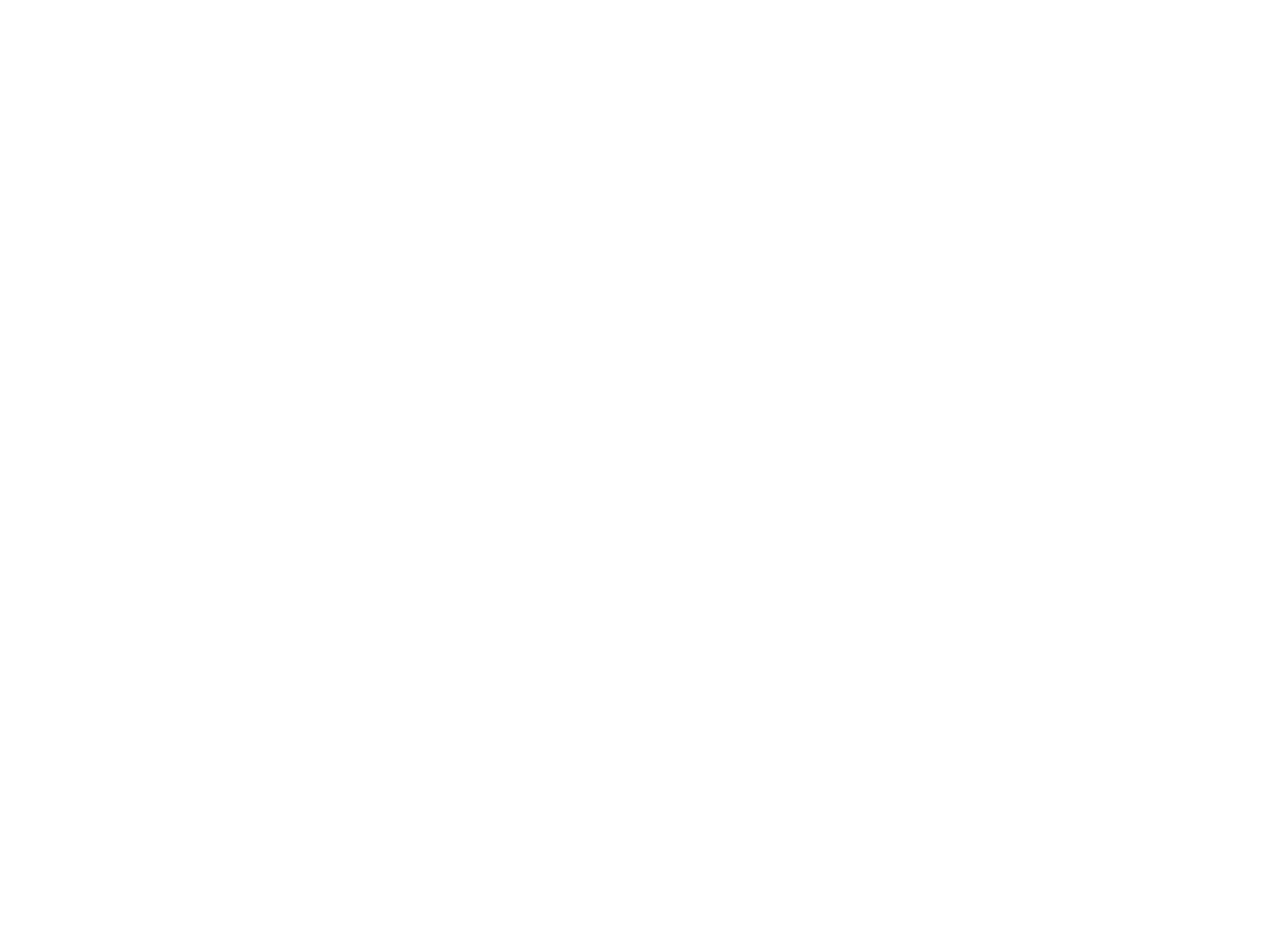
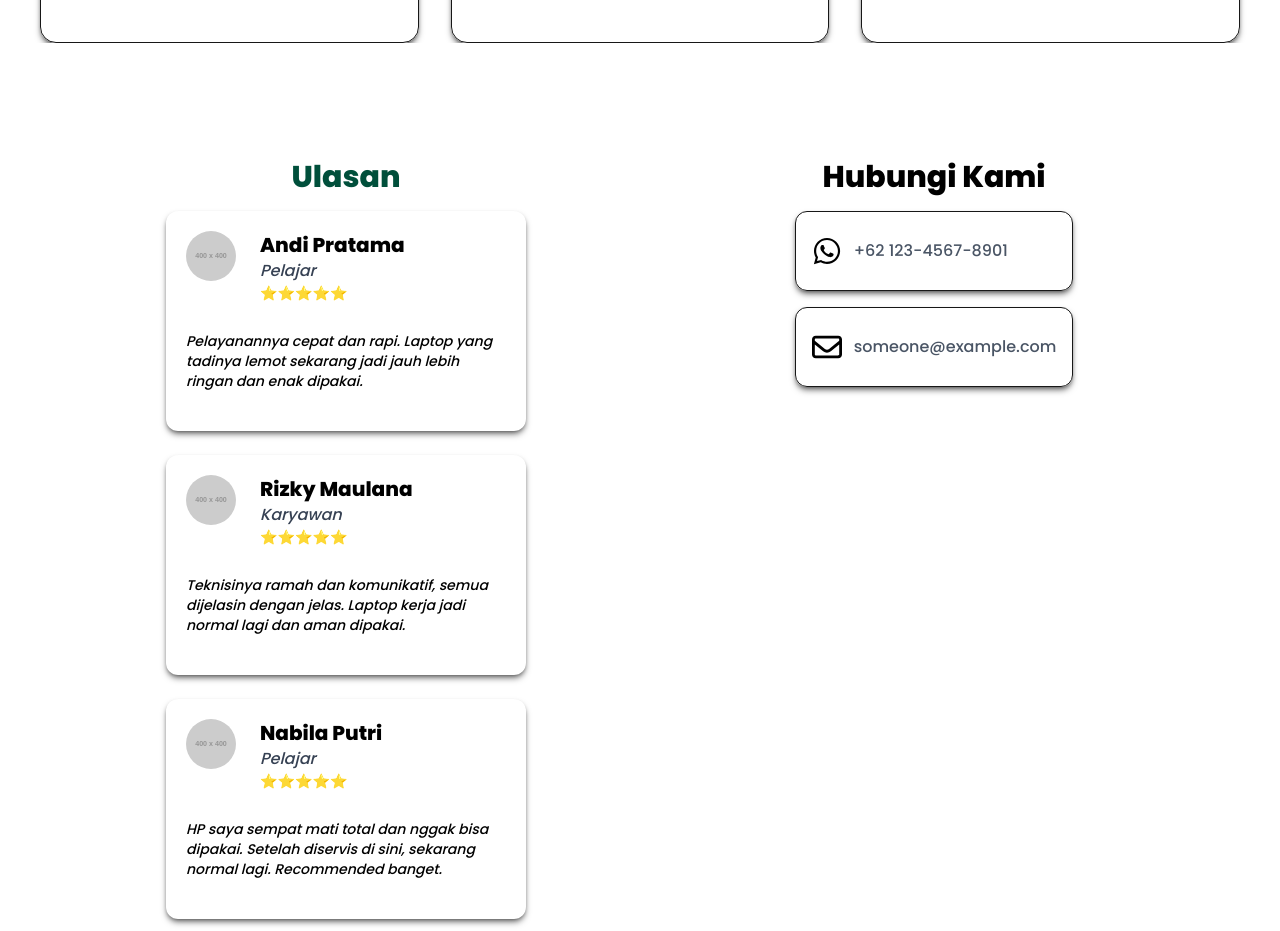
Before and after one commit to FareltXyz/digitalservicelab, a Next.js app: page / in a window 1280 px wide. Shown: the part 1840-2771 px from the top of the page. Before the commit the page ends 1718 px from the top, so only its background shows below. Built offline with nearby package versions, Linux system fonts and the light colour scheme.

Commit message:
add ulasan

```diff
--- a/app/page.js
+++ b/app/page.js
@@ -1,7 +1,7 @@
 "use client"
 import Image from "next/image";
 import { Oswald, Poppins } from "next/font/google";
-import { FaHouse, FaRegMessages, FaCircleInfo, FaPhone, FaMessage, FaCheck } from "react-icons/fa6";
+import { FaRegEnvelope, FaWhatsapp, FaHouse, FaRegMessages, FaCircleInfo, FaPhone, FaMessage, FaCheck } from "react-icons/fa6";
 import { Swiper, SwiperSlide } from 'swiper/react';
 
 import 'swiper/css';
@@ -35,6 +35,23 @@
   }
 ]
 
+const ulasan = [
+  {
+    nama: "Andi Pratama",
+    keterangan: "Pelajar",
+    pesan: "Pelayanannya cepat dan rapi. Laptop yang tadinya lemot sekarang jadi jauh lebih ringan dan enak dipakai."
+  },
+  {
+    nama: "Rizky Maulana",
+    keterangan: "Karyawan",
+    pesan: "Teknisinya ramah dan komunikatif, semua dijelasin dengan jelas. Laptop kerja jadi normal lagi dan aman dipakai."
+  },
+  {
+    nama: "Nabila Putri",
+    keterangan: "Pelajar",
+    pesan: "HP saya sempat mati total dan nggak bisa dipakai. Setelah diservis di sini, sekarang normal lagi. Recommended banget."
+  }
+]
 
 export default function Home() {
   return (
@@ -56,9 +73,9 @@
             </div>
           </div>
         </nav>
-        <main className="pt-24 md:pb-24 border-b border-black/40  md:border-b-2 flex h-auto md:min-h-screen w-full bg-white ">
+        <main className="pt-24 md:pb-24 border-b border-black/35  md:border-b-flex h-auto md:min-h-screen w-full bg-white ">
           <div className="grid flex-1 grid-cols-1 xl:grid-cols-2 gap-16">
-            <section className="flex gap-8 flex-col px-10 md:px-24 justify-center">
+            <section className="flex gap-8 flex-col pt-14 px-10 md:px-24 justify-center">
               <h1 className="max-w-3xl text-sky-500 text-4xl md:text-6xl font-extrabold">Digital Service Lab. Solusi Digital Cepat, Tepat, dan Terpercaya.</h1>
               <p className="text-lg md:text-xl text-sky-700">
                  Digital Service Lab adalah penyedia layanan servis laptop
@@ -70,7 +87,7 @@
                 <button className="px-8 py-6 md:px-16 md:py-6 rounded-full bg-linear-to-r from-sky-500 to-teal-500 text-md md:text-xl"> Mulai Pesan Sekarang</button>
               </div>
             </section>
-            <section className="relative flex flex-col items-center justify-center py-16 my-10">
+            <section className="relative flex flex-col items-center justify-center py-16 my-10 ">
               <div className="z-10 mx-auto inset-0 from-emerald-200 to-sky-100 bg-linear-to-t rounded-4xl w-auto max-w-sm md:max-w-xl absolute"></div>
               <div className="space-y-16 relative z-20 px-10">
                 <h1 className="text-2xl max-w-sm max-md:px-1 md:text-3xl md:max-w-lg text-sky-900 font-bold mx-auto text-center"> Perangkat rusak, WiFi lemot? Kami solusinya</h1>
@@ -101,17 +118,17 @@
           </div>
         </main>
         <section id="tentang" className="pt-24 max-md:pb-24 h-auto min-h-screen w-full bg-white px-10">
-            <div className="w-full h-full gap-24 flex flex-col items-center">
+            <div className="w-full h-full gap-24 flex flex-col items-center mt-24">
                 <div className="space-y-7">
                     <h1 className="text-4xl text-cyan-500 font-extrabold text-center">Tentang kami</h1>
                     <h2 className="max-w-7xl text-cyan-600 text-xl text-center"> Kami menangani berbagai jenis kerusakan, mulai dari permasalahan software, penggantian dan upgrade hardware, hingga perbaikan tingkat lanjut. Setiap perangkat yang masuk akan melalui proses pengecekan terlebih dahulu agar solusi yang diberikan tepat dan transparan.</h2>
                 </div>
                 <div className="space-y-7">
                     <h1 className="text-4xl text-teal-500 font-extrabold text-center"> Layanan Kami </h1>
-                    <div className="grid grid-cols-1 xl:grid-cols-3 gap-4">
+                    <div className="grid grid-cols-1 xl:grid-cols-3 gap-8">
                       { services.map((data, i) => {
                         return (
-                          <div className="flex flex-col rounded-2xl shadow-md shadow-black/50 border p-6">
+                          <div key={i} className="flex flex-col rounded-2xl shadow-md shadow-black/50 border p-6">
                             <div className="md:w-xs mx-auto rounded-full mb-5 h-2 bg-yellow-400 "></div>
                             <div className="flex max-md:flex-col justify-between">
                               <h3 className="text-2xl from-emerald-500 to-sky-500 bg-clip-text bg-linear-to-r md:mx-3 font-bold text-transparent flex-1">{data.name}</h3>
@@ -119,7 +136,7 @@
                             </div>
                             <p className="text-gray-500 text-xl mt-8">Meliputi:</p>
                             <ul className="text-gray-500 flex-1 max-w-xs mb-4 space-y-2">
-                              {data.list.map((list, i) => {return(<li className="flex items-center gap-3 italic"><FaCheck />{list}</li>)})}
+                              {data.list.map((list, i) => {return(<li key={i} className="flex items-center gap-3 italic"><FaCheck />{list}</li>)})}
 
 
                             </ul>
@@ -130,6 +147,48 @@
                 </div>
             </div>
         </section>
+        <section id="ulasan" className="pt-24 max-md:pb-24 h-auto min-h-screen w-full bg-white px-10">
+              <div className="grid grid-cols-1 max-md:gap-24 md:grid-cols-2 pt-5 p-3">
+                      <div className="flex flex-col gap-4 items-center">
+                          <h2 className="text-3xl text-emerald-900 font-extrabold"> Ulasan</h2>
+                          <div className="grid grid-cols-1 gap-6 overflow-y-visible">
+                            {ulasan.map((ulasan, i) => {
+                              return (
+
+                                <div key={i} className="flex flex-col shadow-md p-5 rounded-xl shadow-black/50">
+                                  <div className="flex flex-row gap-6">
+                                      <div className="flex">
+                                        <img className="rounded-full w-12.5 h-12.5" src="https://placehold.co/400" width={50} height={50} alt="pfp"></img>
+                                      </div>
+                                      <div className="flex flex-col">
+                                        <h3 className="text-xl text-black font-bold"> {ulasan.nama} </h3>
+                                        <p className="text-md text-gray-700 italic">{ulasan.keterangan}</p>
+                                        <span className="text-sm text-yellow-500">⭐⭐⭐⭐⭐</span>
+                                      </div>
+                                  </div>
+                                  <div className="flex-1 max-w-xs py-5 pt-7">
+                                      <p className="text-sm text-black italic">{ulasan.pesan}</p>
+                                  </div>
+                              </div>
+                              )
+                            })}
+                          </div>
+                      </div>
+                      <div className="flex flex-col items-center  gap-4">
+                        <h2 className="text-3xl font-bold text-black">Hubungi Kami</h2>
+                        <div className="grid grid-cols-1 gap-4">
+                          <div className="flex flex-row items-center gap-3 p-4 py-6 shadow-md shadow-black/50 border rounded-xl">
+                              <FaWhatsapp  className="text-black text-3xl"/>
+                              <p className="flex-1 text-gray-600">+62 123-4567-8901</p>
+                          </div>
+                          <div className="flex flex-row items-center gap-3 p-4 py-6 shadow-md shadow-black/50 border rounded-xl">
+                              <FaRegEnvelope className="text-black text-3xl"/>
+                              <p className="flex-1 text-gray-600">someone@example.com</p>
+                          </div>
+                        </div>
+                      </div>
+              </div>
+        </section>
       </div>
     </>
   );
```
